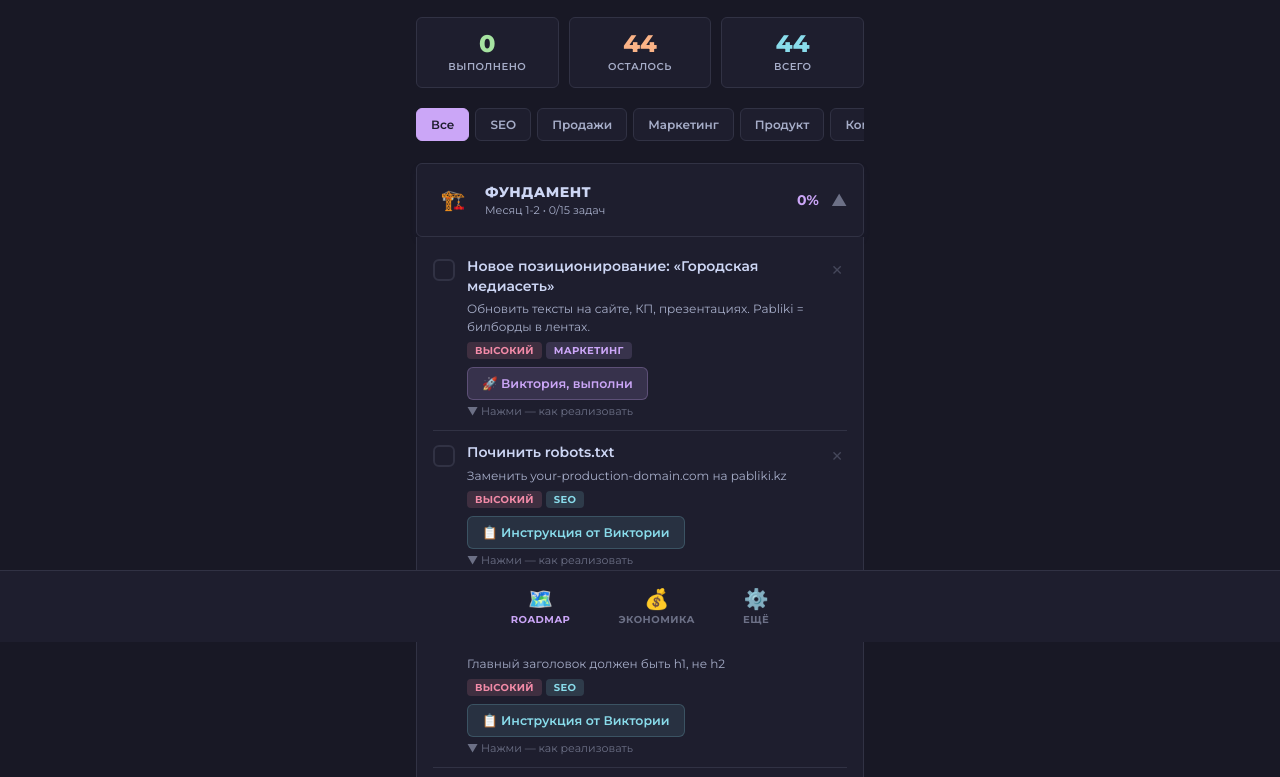
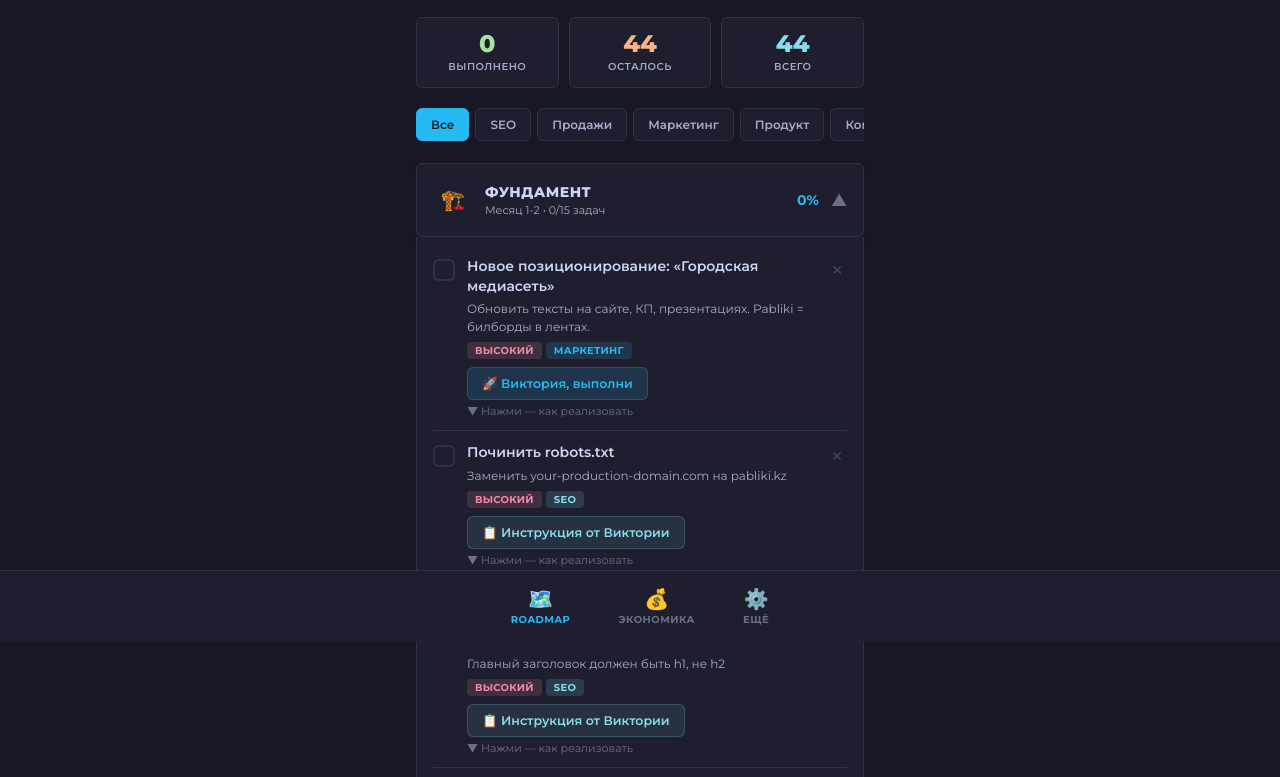
Before and after one commit to ramiseneka-boop/pabliki-roadmap, a plain HTML site: page index.html in a window 1280 px wide. Shown: the part 158-935 px from the top of the page. Drawn offline with Linux system fonts and the light colour scheme.

Commit message:
fix: change primary from purple to blue to match Pabliki brand

```diff
--- a/index.html
+++ b/index.html
@@ -30,7 +30,7 @@
   --text2:oklch(0.7510 0.0396 273.9320);
   --text3:oklch(0.5500 0.0340 278);
   --border:oklch(0.3240 0.0319 281.9784);
-  --primary:oklch(0.7871 0.1187 304.7693);
+  --primary:oklch(0.7400 0.1400 230);
   --primary-fg:oklch(0.2429 0.0304 283.9110);
   --accent:oklch(0.8467 0.0833 210.2545);
   --accent-fg:oklch(0.2429 0.0304 283.9110);
@@ -39,7 +39,7 @@
   --peach:oklch(0.8237 0.1015 52.6294);
   --yellow:oklch(0.8870 0.0979 84.3);
   --blue:oklch(0.7400 0.1200 240);
-  --chart1:oklch(0.7871 0.1187 304.7693);
+  --chart1:oklch(0.7400 0.1400 230);
   --chart2:oklch(0.8467 0.0833 210.2545);
   --chart3:oklch(0.8577 0.1092 142.7153);
   --chart4:oklch(0.8237 0.1015 52.6294);
@@ -57,7 +57,7 @@
   --text2:oklch(0.5471 0.0343 279.0837);
   --text3:oklch(0.7000 0.0200 270);
   --border:oklch(0.8083 0.0174 271.1982);
-  --primary:oklch(0.5547 0.2503 297.0156);
+  --primary:oklch(0.5800 0.1800 235);
   --primary-fg:oklch(1.0000 0 0);
   --accent:oklch(0.6820 0.1448 235.3822);
   --accent-fg:oklch(1.0000 0 0);
@@ -66,7 +66,7 @@
   --peach:oklch(0.6920 0.2041 42.4293);
   --yellow:oklch(0.6800 0.1500 80);
   --blue:oklch(0.5800 0.1800 240);
-  --chart1:oklch(0.5547 0.2503 297.0156);
+  --chart1:oklch(0.5800 0.1800 235);
   --chart2:oklch(0.6820 0.1448 235.3822);
   --chart3:oklch(0.6250 0.1772 140.4448);
   --chart4:oklch(0.6920 0.2041 42.4293);
```
